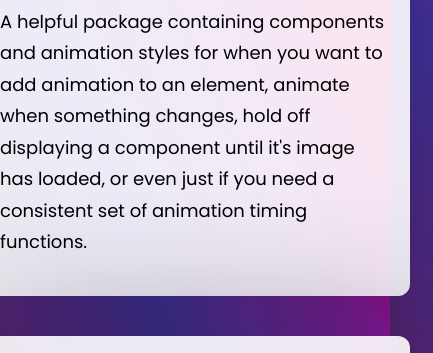
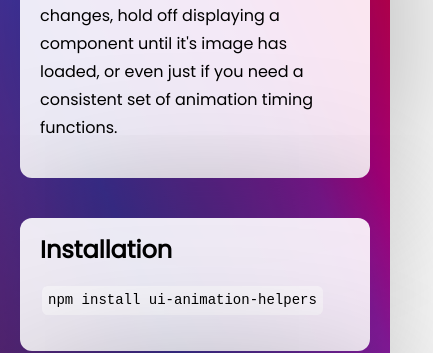
Before and after one commit to nearform/react-animation, a React app: page / in a window 390 px wide. Shown: the part 264-617 px from the top of the page, 433 px wide, since content can reach past the window. Built offline with nearby package versions, Linux system fonts and the light colour scheme.

Commit message:
Making responsive

```diff
--- a/examples/src/index.js
+++ b/examples/src/index.js
@@ -339,7 +339,7 @@ const DemoPage = ({ className }) => {
             You could use them on components, or even use them on pages to have
             each page fade-in, for example.
           </p>
-          <p>Hover over each example to see it in action.</p>
+          <p>Hover or tap each example to see it in action.</p>
           <div className="example-animation-container">
             {animationNames.map(animationName => (
               <StyledAnimatedBox
@@ -386,18 +386,32 @@ DemoPage.propTypes = {
   className: PropTypes.string
 }
 
+const breakpoints = {
+  desktop: '(min-width: 768px)'
+}
+
 const StyledDemoPage = styled(DemoPage)`
+  align-items: center;
+  animation-duration: 1000ms;
   animation: ${animations.fadeInUp};
-  animation-duration: 1000ms;
   display: flex;
+  padding: 0 20px;
   flex-direction: column;
   justify-content: center;
-  align-items: center;
+
+  @media ${() => breakpoints.desktop} {
+    padding: 0;
+  }
 
   h1 {
     color: rgba(255, 255, 255, 0.9);
+    font-size: 24px;
+    margin-top: -54px;
+
+    @media ${() => breakpoints.desktop} {
       font-size: 64px;
       margin-top: -69px;
+    }
   }
 
   .page-content {
@@ -405,12 +419,34 @@ const StyledDemoPage = styled(DemoPage)`
     border-radius: 12px;
     box-shadow: 10px 10px 160px rgba(0, 0, 0, 0.4);
     margin: 20px;
+    padding: 20px;
+    width: calc(100% - 40px);
+
+    @media ${() => breakpoints.desktop} {
       max-width: 800px;
-    padding: 20px;
       width: 100%;
+    }
 
     &:first-child {
       margin-top: 120px;
+    }
+  }
+
+  p {
+    font-size: 16px;
+
+    @media ${() => breakpoints.desktop} {
+      font-size: 18px;
+    }
+  }
+
+  h2 {
+    margin-top: 0;
+    line-height: 24px;
+    margin-bottom: 1em;
+
+    @media ${() => breakpoints.desktop} {
+      font-size: 32px;
     }
   }
 
@@ -433,17 +469,23 @@ const StyledDemoPage = styled(DemoPage)`
   }
 
   .example {
+    align-items: center;
+    animation-delay: 500ms;
+    animation-duration: 600ms;
     animation: ${animations.bounceIn};
-    animation-duration: 600ms;
-    animation-delay: 500ms;
-    opacity: 0;
     background: #fff;
     border-radius: 12px;
     box-shadow: 10px 10px 60px rgba(0, 0, 0, 0.1);
     display: flex;
+    flex-wrap: wrap;
+    opacity: 0;
     padding: 10px 20px;
+    margin-bottom: 1em;
+
+    @media ${() => breakpoints.desktop} {
+      flex-wrap: nowrap;
       margin: 0 -40px 30px;
-    align-items: center;
+    }
 
     > pre {
       align-items: center;
@@ -454,13 +496,21 @@ const StyledDemoPage = styled(DemoPage)`
       overflow: scroll;
       min-height: 150px;
       padding: 10px 20px;
+      width: 100%;
+
+      @media ${() => breakpoints.desktop} {
         width: 50%;
+      }
     }
 
     > div {
       display: flex;
       justify-content: center;
+      width: 100%;
+
+      @media ${() => breakpoints.desktop} {
         width: 50%;
+      }
     }
 
     &-aoc {
--- a/examples/src/styles/global.css
+++ b/examples/src/styles/global.css
@@ -33,11 +33,6 @@ p {
   margin-block-start: 0em;
 }
 
-h2 {
-  font-size: 32px;
-  margin-top: 0;
-}
-
 h2,
 h3,
 h4 {
```
Lines whose indentation alone changed are shown as unchanged.
